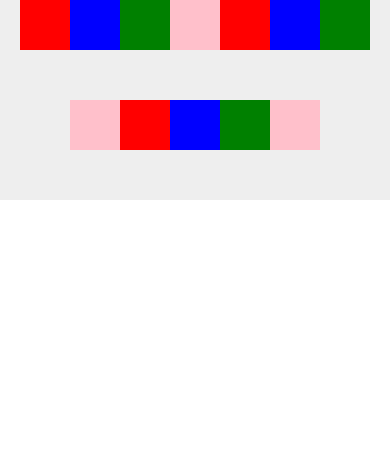
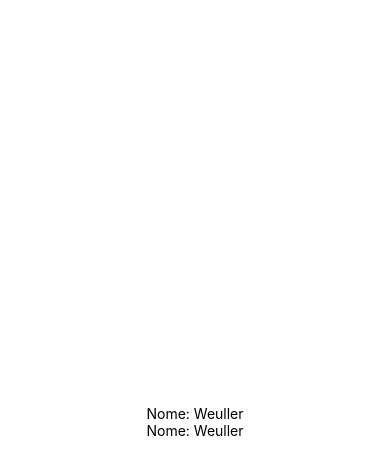
Before and after one commit to weullermarcos/react_native_1, a React Native app: screen / in a window 390 px wide. Shown: the top 474 px of the page. Built offline with nearby package versions, Linux system fonts and the light colour scheme.

Commit message:
Props e states

```diff
--- a/App.js
+++ b/App.js
@@ -1,4 +1,4 @@
-import React from 'react';
+import React, { useState } from 'react';
 import { SafeAreaView, View, Text, StyleSheet } from 'react-native';
 import styled from 'styled-components/native';
 
@@ -13,6 +13,8 @@ import styled from 'styled-components/native';
 
 const Page = styled.SafeAreaView `
   flex:1;
+  justify-content: center;
+  align-items: center;
 `;
 
 const Header = styled.View `
@@ -36,6 +38,16 @@ const Texto = styled.Text `
   background-color:green;
 `;
 
+const Hello = (props) =>{
+
+  //criando uma const
+  const [name, setName ] = useState('Weuller');
+
+  return(
+
+    <Text> Nome: {name} </Text>
+  );
+}
 
 //flex:${props=>props.flex};
 const Quadrado = styled.View `
@@ -62,9 +74,7 @@ export default () =>{
         <Quadrado flex={1} cor="green"></Quadrado>
 
         <Quadrado style={{alignSelf:'flex-end'}} cor="green"></Quadrado>
-      */
 
-      <Page>
         <Header>
           <Quadrado cor="red"></Quadrado>
           <Quadrado cor="blue"></Quadrado>
@@ -79,6 +89,13 @@ export default () =>{
           <Quadrado cor="green"></Quadrado>
           <Quadrado cor="pink"></Quadrado>
         </Header>
+
+      */
+
+      <Page>
+
+        <Hello/>
+        <Hello frase="Seja bem-vindo 2"/>
       </Page>
   );
 }
```
